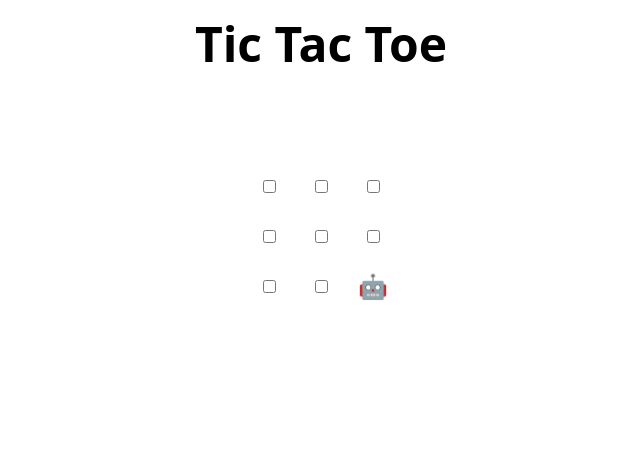
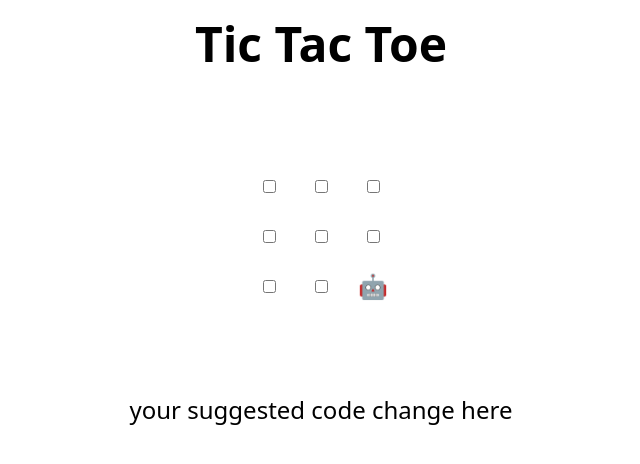
Before and after one commit to rishita250/skills-review-pull-requests, a plain HTML site: page index.html in a window 1280 px wide. Shown: the whole page, without its empty margins (319-959 px from the left). Drawn offline with Linux system fonts and the light colour scheme.

Commit message:
Update index.html

```diff
--- a/index.html
+++ b/index.html
@@ -48,7 +48,7 @@
 </table>
 
 <h2 hidden>Game over, refresh to play again 🧑‍💻 🤖!</h2>
-
+your suggested code change here
 <script>
   // Initialization
   const boxes = Array.from(document.querySelectorAll("td"));
```
